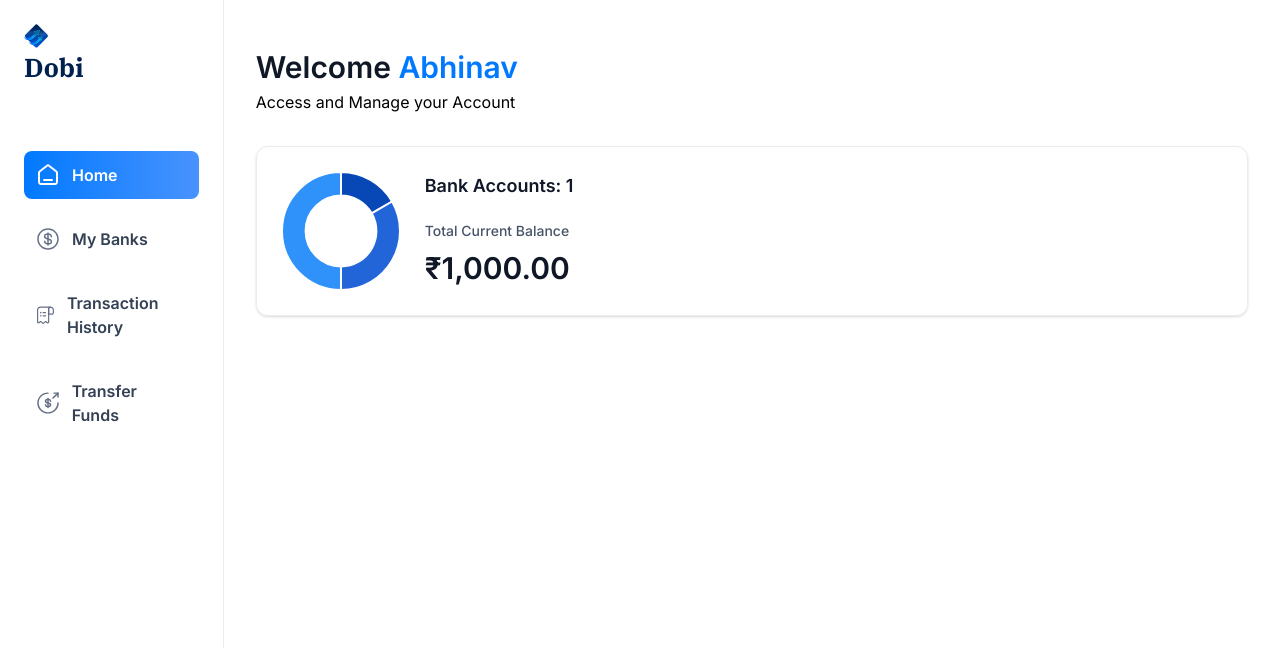
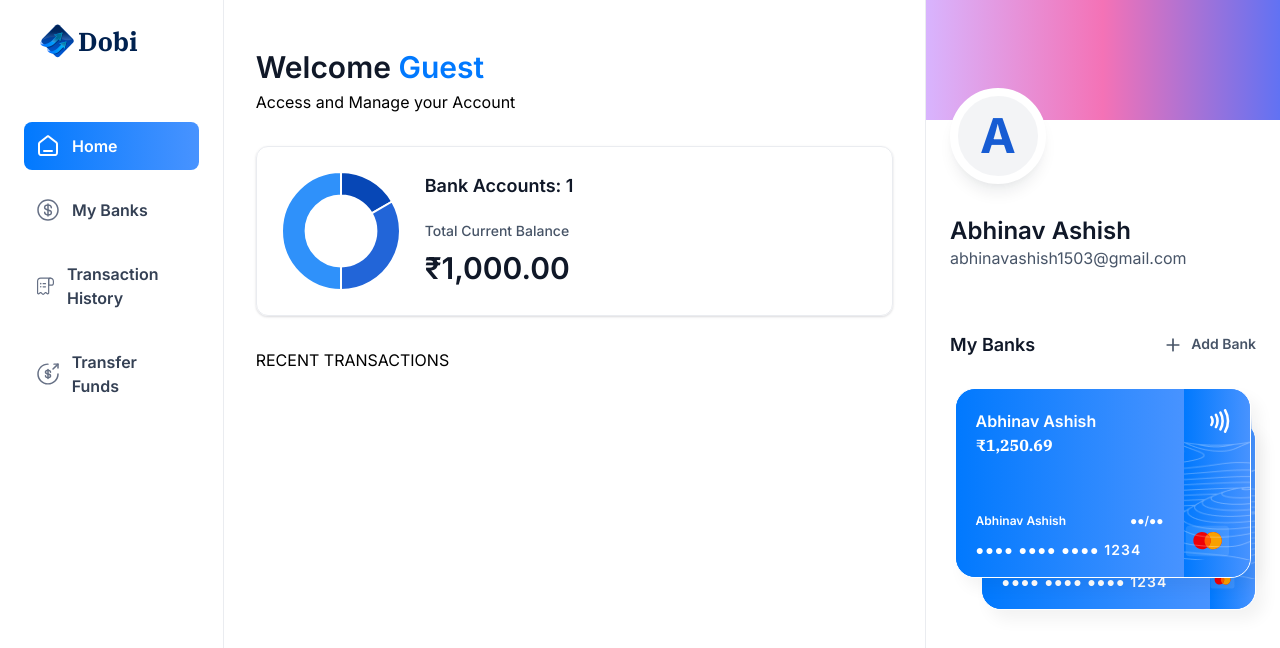
Before and after one commit to abhinavashish15/bank-application, a Next.js app: page / in a window 1280 px wide. Shown: the top 648 px of the page. Built offline with nearby package versions, Linux system fonts and the light colour scheme.

Commit message:
changes in profile-banner

```diff
--- a/app/(root)/layout.tsx
+++ b/app/(root)/layout.tsx
@@ -17,12 +17,10 @@ export default function RootLayout({
           <Image src="/icons/logo.svg" width={30} height={30} alt="logo" />
           <div>
             <MobileNav user={loggedIn} />
-
           </div>
         </div>
-      {children}
+        {children}
       </div>
-
     </main>
   );
 }
--- a/app/(root)/page.tsx
+++ b/app/(root)/page.tsx
@@ -1,8 +1,9 @@
 import HeaderBox from "@/components/HeaderBox";
+import RightSidebar from "@/components/RightSidebar";
 import TotalBalanceBox from "@/components/TotalBalanceBox";
 
 const Home = () => {
-  const loggedIn = { firstname: "Abhinav" };
+  const loggedIn = { firstName: "Abhinav", lastName:"Ashish", email:"abhinavashish1503@gmail.com"};
   return (
     <div>
       <section className="home">
@@ -21,7 +22,15 @@ const Home = () => {
               totalCurrentBalance={10000.69}
             />
           </header>
+
+          RECENT TRANSACTIONS
         </div>
+
+        <RightSidebar
+          user={loggedIn}
+          transactions={[]}
+          banks={[{currentBalance: 1250.69}, {currentBalance:10000.88}]}
+        />
       </section>
     </div>
   );
--- a/app/globals.css
+++ b/app/globals.css
@@ -158,9 +158,13 @@
     @apply no-scrollbar hidden h-screen max-h-screen flex-col border-l border-gray-200 xl:flex w-[355px] xl:overflow-y-scroll !important;
   }
 
+  /* .profile-banner {
+    @apply h-[120px] w-full bg-gradient-mesh bg-cover bg-no-repeat;
+  } */
   .profile-banner {
-    @apply h-[120px] w-full bg-gradient-mesh bg-cover bg-no-repeat;
-  }
+    @apply h-[120px] w-full bg-gradient-to-r from-purple-300 via-pink-400 to-indigo-500 bg-cover bg-no-repeat ;
+}
+
 
   .profile {
     @apply relative flex px-6 max-xl:justify-center;
--- /dev/null
+++ b/components/BankCard.tsx
@@ -0,0 +1,65 @@
+import { formatAmount } from '@/lib/utils'
+import Link from 'next/link'
+import React from 'react'
+import Image from 'next/image'
+
+const BankCard = ({account, userName, showBalance=true}: CreditCardProps ) => {
+  return (
+    <div className="flex flex-col">
+        <Link href="/" className="bank-card">
+            <div className='bank-card_content'>
+                <div>
+                    <h1 className='text-16 font-semibold text-white'>
+                        {account.name || userName}
+                    </h1>
+                    <p className='font-ibm-plex-serif font-black text-white'>
+                        {formatAmount(account.currentBalance)}
+                    </p>
+                </div>
+
+                <article className='flex flex-col gap-2'>
+                    <div className='flex justify-between'>
+                        <h1 className='text-12 font-semibold text-white'>
+                            {userName}
+                        </h1>
+                        <h2 className='text-12 font-semibold text-white'>
+                        &#9679;&#9679;/&#9679;&#9679;
+                        </h2>
+                    </div>
+                    <p className='text-14 font-semibold tracking-[1.1px] text-white'>
+                    ●●●● ●●●● ●●●● 1234<span className='text-16'>{account.mask}</span>
+                    </p>
+                </article>
+            </div>
+
+            <div className='bank-card_icon'>
+                <Image
+                src="/icons/Paypass.svg"
+                width={20}
+                height={24}
+                alt="pay"
+                />
+                <Image
+                src="/icons/mastercard.svg"
+                width={45}
+                height={32}
+                alt="mastercard"
+                className='ml-6'
+                />
+            </div>
+
+            <Image
+            src="/icons/lines.png"
+            width={316}
+            height={190}
+            alt="lines"
+            className='absolute top-0 left-0'
+            />
+        </Link>
+
+        {/* Copy */}
+    </div>
+  )
+}
+
+export default BankCard
--- a/components/MobileNav.tsx
+++ b/components/MobileNav.tsx
@@ -1,29 +1,96 @@
+'use client'
+
 import {
   Sheet,
+  SheetClose,
   SheetContent,
   SheetDescription,
   SheetHeader,
   SheetTitle,
   SheetTrigger,
 } from "@/components/ui/sheet";
+import { sidebarLinks } from "@/constants";
+import { cn } from "@/lib/utils";
+import Image from "next/image";
+import Link from "next/link";
+import { usePathname } from "next/navigation";
 
 const MobileNav = ({ user }: MobileNavProps) => {
+    const pathname=usePathname();
   return (
-    <section>
+    <section className="w-full max-w-[264px]">
       <Sheet>
-        <SheetTrigger>Open</SheetTrigger>
-        <SheetContent>
-          <SheetHeader>
-            <SheetTitle>Are you absolutely sure?</SheetTitle>
-            <SheetDescription>
-              This action cannot be undone. This will permanently delete your
-              account and remove your data from our servers.
-            </SheetDescription>
-          </SheetHeader>
+        <SheetTrigger>
+          <Image
+            src="/icons/hamburger.svg"
+            width={30}
+            height={30}
+            alt="menu"
+            className="cursor-pointer"
+          />
+        </SheetTrigger>
+        <SheetContent side="left" className="border-none bg-white">
+          {/* <nav className="flex flex-col gap-4"> */}
+          <Link href="/" className="cursor-pointer flex items-center gap-2">
+            <Image
+              src="/icons/logo.svg"
+              width={34}
+              height={34}
+              alt="Dobi logo"
+              className="size-[24px] max-xl:size-14"
+            />
+            <h1 className="text-26 font-ibm-plex-serif font-bold text-black-1">
+              Dobi
+            </h1>
+          </Link>
+          <div className="mobilenav-sheet">
+            <SheetClose asChild>
+              <nav className="flex h-full flex-col gap-6 pt-16 text-white">
+                {sidebarLinks.map((item) => {
+                  const isActive =
+                    pathname === item.route ||
+                    pathname.startsWith(`${item.route}/`);
+                  return (
+                    <SheetClose asChild key={item.route}>
+                      <Link
+                        href={item.route}
+                        key={item.label}
+                        className={cn("mobilenav-sheet_close w-full", {
+                          "bg-bank-gradient": isActive,
+                        })}
+                      >
+                          <Image
+                            src={item.imgURL}
+                            alt={item.label}
+                            width={20}
+                            height={20}
+                            className={cn({
+                              "brightness-[3] invert-0": isActive,
+                            })}
+                          />
+                        <p
+                          className={cn("text-16 font-semibold text-black-2", {
+                            "text-white": isActive,
+                          })}
+                        >
+                          {item.label}
+                        </p>
+                      </Link>
+                    </SheetClose>
+                  );
+                })}
+                USER
+              </nav>
+            </SheetClose>
+
+            FOOTER
+          </div>
+
+          {/* </nav> */}
         </SheetContent>
       </Sheet>
     </section>
   );
-};
+}
 
 export default MobileNav;
--- /dev/null
+++ b/components/RightSidebar.tsx
@@ -0,0 +1,72 @@
+import React from 'react'
+import Image from 'next/image'
+import Link from 'next/link'
+import BankCard from './BankCard'
+
+const RightSidebar = ({user, transactions, banks}: RightSidebarProps) => {
+  return (
+    <aside className="right-sidebar">
+      <section className="flex flex-col pb-8">
+        <div className="profile-banner" />
+        <div className="profile">
+          <div className="profile-img">
+            <span className="text-5xl font-bold text-blue-700">
+              {user.firstName[0]}
+            </span>
+          </div>
+
+          <div className="profile-details">
+            <h1 className="profile-name">
+              {user.firstName} {user.lastName}
+            </h1>
+            <p className="profile-email">
+              {user.email}
+            </p>
+          </div>
+        </div>
+      </section>
+
+      <section className="banks">
+        <div className="flex w-full justify-between">
+          <h2 className="header-2">My Banks</h2>
+          <Link href="/" className="flex gap-2">
+            <Image
+              src="/icons/plus.svg"
+              width={20}
+              height={20}
+              alt="plus"
+            />
+            <h2 className="text-14 font-semibold text-gray-600">
+              Add Bank
+            </h2>
+          </Link>
+        </div>
+
+        {banks?.length>0 && (
+          <div className="relative flex flex-1 flex-col items-center justify-center gap-5">
+            <div className="relative z-10">
+              <BankCard
+                key={banks[0].$id}
+                account={banks[0]}
+                userName={`${user.firstName} ${user.lastName}`}
+                showBalance={false}
+              />
+            </div>
+            {banks[1] && (
+              <div className="absolute right-0 top-8 z-0 w-[90%]">
+                <BankCard
+                key={banks[1].$id}
+                account={banks[1]}
+                userName={`${user.firstName} ${user.lastName}`}
+                showBalance={false}
+              />
+              </div>
+            )}
+          </div>
+        )}
+      </section>
+    </aside>
+  )
+}
+
+export default RightSidebar
--- a/components/Sidebar.tsx
+++ b/components/Sidebar.tsx
@@ -15,15 +15,14 @@ const Sidebar = ({ user }: SidebarProps) => {
   return (
     <section className="sidebar">
       <nav className="flex flex-col gap-4">
-        <Link href="/" className="mb-12 cursor-pointer items-center gap-2">
+        <Link href="/" className="mb-12 cursor-pointer flex items-center gap-1 px-4">
           <Image
             src="/icons/logo.svg"
             width={34}
             height={34}
             alt="Dobi logo"
-            className="size-[24px] max-xl:size-14"
           />
-          <h1 className="sidebar-logo">Dobi</h1>
+          <h1 className="text-26 font-ibm-plex-serif font-bold text-black-1">Dobi</h1>
         </Link>
 
         {sidebarLinks.map((item) => {
```
